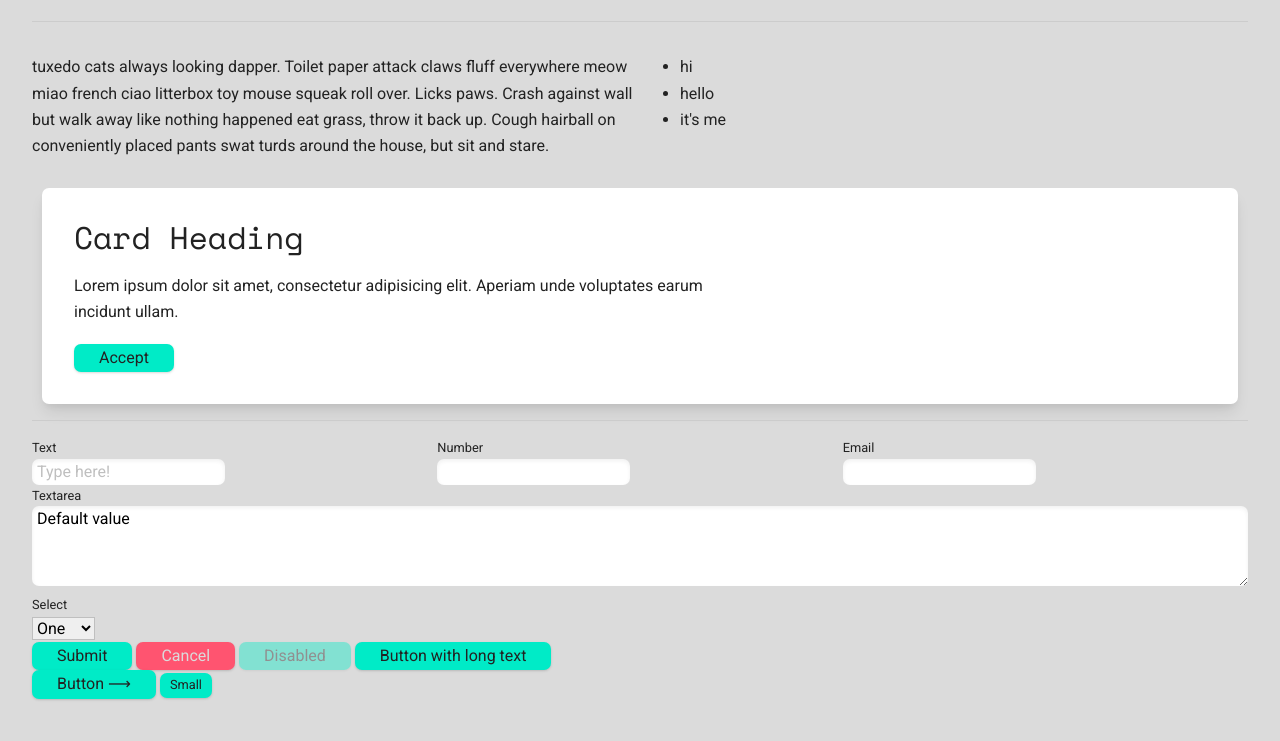
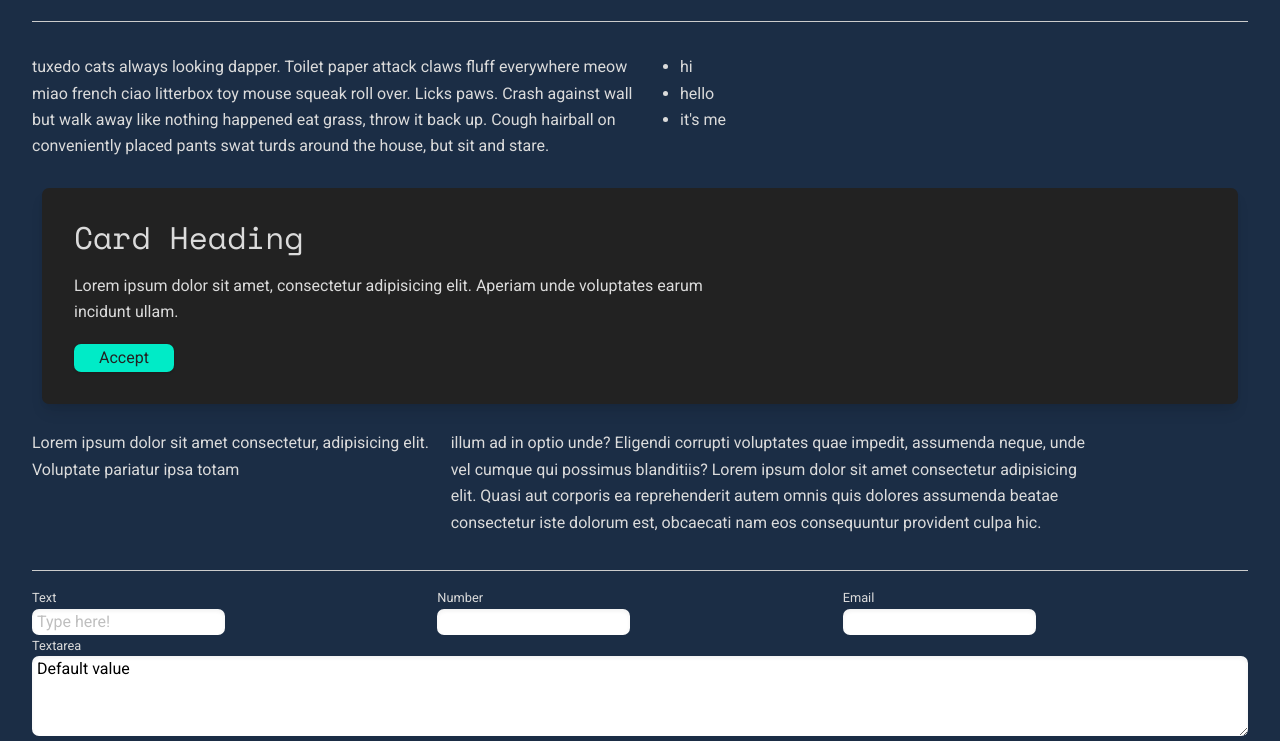
Before and after one commit to CalamityAdam/sisk-boilerplate, a website built with Parcel: page index.html in a window 1280 px wide. Shown: the part 849-1590 px from the top of the page. Built offline with nearby package versions, Linux system fonts and the light colour scheme.

Commit message:
adds dark theme

```diff
--- a/css/style.css
+++ b/css/style.css
@@ -18,8 +18,12 @@
 
   /* Color Intentions */
   --background: var(--offWhite);
+  --buttonColor: var(--primary);
+  --buttonTextColor: var(--black);
   --cardBg: var(--white);
   --danger: var(--red);
+  --footerBackground: var(--black);
+  --headerBackground: var(--lightBlue);
   --lineColor: var(--gray);
   --primary: var(--green);
   --textColor: var(--black);
@@ -30,6 +34,7 @@
   /* Type */
   --headingFont: 'Space Mono';
   --bodyFont: 'Roboto';
+  --buttonFont: var(--headingFont);
   --baseFontSize: 100%; /* 16px */
   --h1: 3.052em;
   --h2: 2.441em;
@@ -82,8 +87,6 @@ body {
 }
 
 header {
-  --headerBackground: var(--lightBlue);
-
   display: flex;
   position: fixed;
   top: 0;
@@ -101,7 +104,7 @@ header {
 footer {
   --footerTextColor: var(--gray);
 
-  background: var(--black);
+  background: var(--footerBackground);
   padding: 2rem var(--containerPadding);
   text-align: center;
   color: var(--footerTextColor);
@@ -125,7 +128,7 @@ p a,
 blockquote a {
   border-bottom: solid 2px var(--primary);
   text-decoration: none;
-  color: var(--black);
+  color: var(--textColor);
 }
 
 header nav a {
@@ -180,11 +183,6 @@ small,
   font-size: var(--smallText);
 }
 
-.dark {
-  --background: var(--blackAlternate);
-  --textColor: var(--offWhite);
-}
-
 blockquote {
   margin: 10px;
   box-shadow: var(--shadow-l);
@@ -229,9 +227,6 @@ hr {
 }
 
 button {
-  --buttonColor: var(--primary);
-  --buttonFont: var(--headingFont);
-
   appearance: none;
   transition: 0.3s ease-in-out box-shadow;
   border: none;
@@ -239,7 +234,7 @@ button {
   box-shadow: var(--shadow-s);
   background-color: var(--buttonColor);
   padding: 5px 25px;
-  color: var(--textColor);
+  color: var(--buttonTextColor);
   font-family: var(--buttonFont);
 }
 
@@ -279,6 +274,11 @@ button.small {
   --gridCols: 3;
 }
 
+.grid--split {
+  grid-template-columns: 1fr 2fr;
+  gap: 20px;
+}
+
 .flex {
   --justifyContent: space-between;
 
@@ -311,6 +311,13 @@ button.small {
   margin-bottom: 0;
 }
 
+.dark {
+  --background: var(--blackAlternate);
+  --textColor: var(--offWhite);
+  --headerBackground: var(--black);
+  --cardBg: var(--black);
+}
+
 @media only screen and (min-width: 600px) {
   footer small {
     float: right;
--- a/index.html
+++ b/index.html
@@ -23,7 +23,7 @@
   <meta name="theme-color" content="#fafafa">
 </head>
 
-<body class="">
+<body class="dark">
   <header>
     <h1 class="fake-logo">Fake Logo</h1>
 
@@ -87,6 +87,17 @@
         Lorem ipsum dolor sit amet, consectetur adipisicing elit. Aperiam unde voluptates earum incidunt ullam.
       </p>
       <button>Accept</button>
+    </div>
+
+    <div class="grid grid--split">
+      <aside>
+        <p>
+          Lorem ipsum dolor sit amet consectetur, adipisicing elit. Voluptate pariatur ipsa totam
+        </p>
+      </aside>
+      <p>
+        illum ad in optio unde? Eligendi corrupti voluptates quae impedit, assumenda neque, unde vel cumque qui possimus blanditiis? Lorem ipsum dolor sit amet consectetur adipisicing elit. Quasi aut corporis ea reprehenderit autem omnis quis dolores assumenda beatae consectetur iste dolorum est, obcaecati nam eos consequuntur provident culpa hic.
+      </p>
     </div>
 
     <hr />
```
